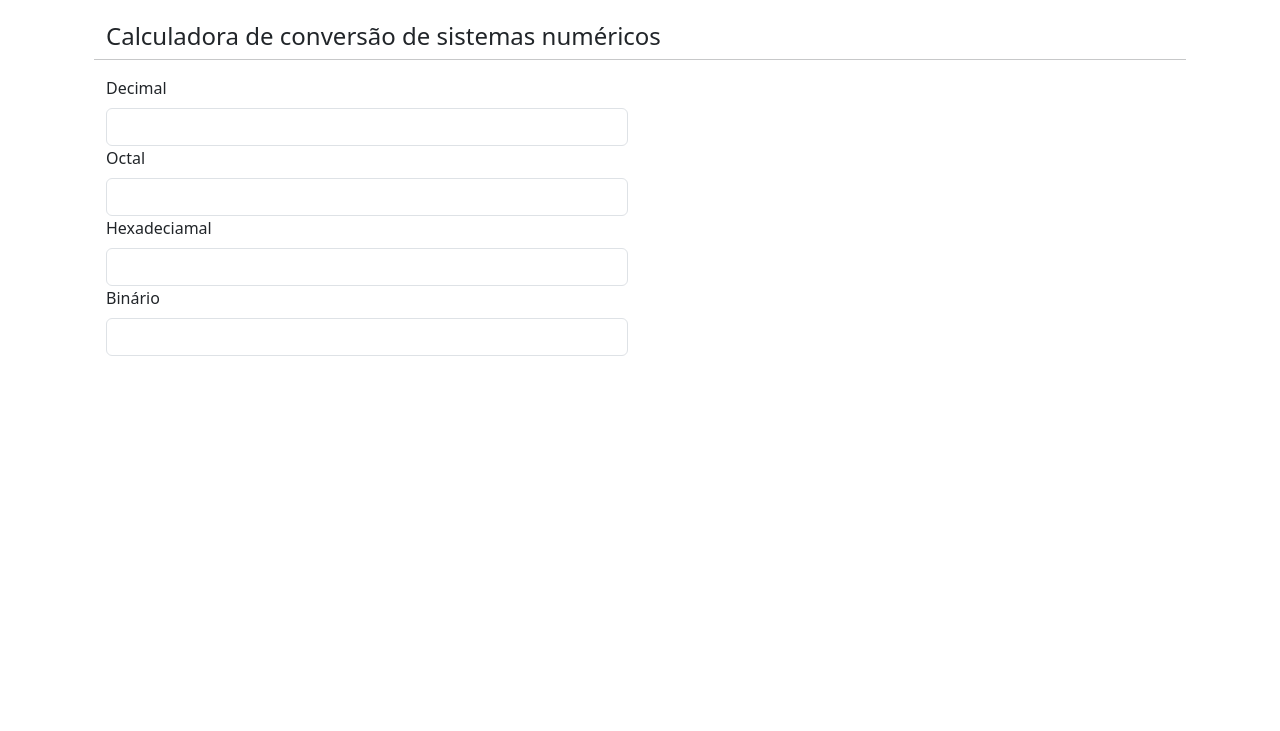
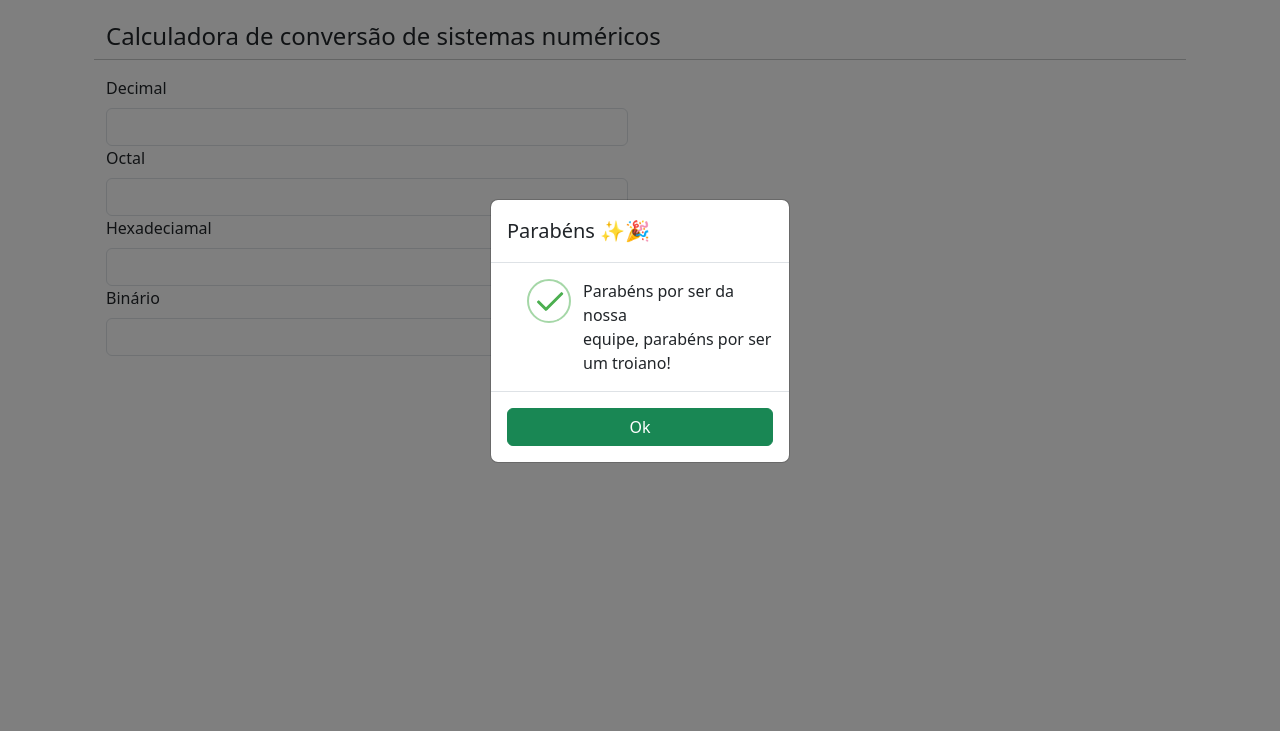
Before and after one commit to eudiogolobo/site-sistemas-numerico, a plain HTML site: page index.html in a window 1280 px wide. Shown: the part 69-800 px from the top of the page. Drawn offline with nearby package versions, Linux system fonts and the light colour scheme.

Commit message:
commit 01

```diff
--- a/documentation.html
+++ b/documentation.html
@@ -37,6 +37,7 @@
 
     <p>Nada por enquanto...</p>
 
+    <script src="https://cdn.jsdelivr.net/npm/bootstrap@5.3.3/dist/js/bootstrap.bundle.min.js" integrity="sha384-YvpcrYf0tY3lHB60NNkmXc5s9fDVZLESaAA55NDzOxhy9GkcIdslK1eN7N6jIeHz" crossorigin="anonymous"></script>
     <script>
         $('#link-documentacao').addClass('active')
     </script>
--- a/index.html
+++ b/index.html
@@ -6,6 +6,170 @@
     <link href="https://cdn.jsdelivr.net/npm/bootstrap@5.3.3/dist/css/bootstrap.min.css" rel="stylesheet" integrity="sha384-QWTKZyjpPEjISv5WaRU9OFeRpok6YctnYmDr5pNlyT2bRjXh0JMhjY6hW+ALEwIH" crossorigin="anonymous">
     <script src="https://code.jquery.com/jquery-3.7.1.min.js" integrity="sha256-/JqT3SQfawRcv/BIHPThkBvs0OEvtFFmqPF/lYI/Cxo=" crossorigin="anonymous"></script>
     <title>Conversor</title>
+    <style>
+        /**
+ * Extracted from: SweetAlert
+ * Modified by: Istiak Tridip
+ */
+
+
+
+ .success-checkmark {
+    width: 40px;
+    height: 40px;
+    margin-left: 20px;
+
+    .check-icon {
+        width: 40px;
+        height: 40px;
+        position: relative;
+        border-radius: 50%;
+        box-sizing: content-box;
+        border: 2px solid #4CAF50;
+
+        &::before {
+            top: 1.5px;
+            left: -1px;
+            width: 15px;
+            transform-origin: 100% 50%;
+            border-radius: 50px 0 0 50px;
+        }
+
+        &::after {
+            top: 0;
+            left: 15px;
+            width: 30px;
+            transform-origin: 0 50%;
+            border-radius: 0 100px 100px 0;
+            animation: rotate-circle 4.25s ease-in;
+        }
+
+        &::before, &::after {
+            content: '';
+            height: 50px;
+            position: absolute;
+            background: #FFFFFF;
+            transform: rotate(-45deg);
+        }
+
+        .icon-line {
+            height: 2.5px;
+            background-color: #4CAF50;
+            display: block;
+            border-radius: 1px;
+            position: absolute;
+            z-index: 10;
+
+            &.line-tip {
+                top: 23px;
+                left: 7px;
+                width: 12.5px;
+                transform: rotate(45deg);
+                animation: icon-line-tip 0.75s;
+            }
+
+            &.line-long {
+                top: 19px;
+                right: 4px;
+                width: 23.5px;
+                transform: rotate(-45deg);
+                animation: icon-line-long 0.75s;
+            }
+        }
+
+        .icon-circle {
+            top: -2px;
+            left: -2px;
+            z-index: 10;
+            width: 40px;
+            height: 40px;
+            border-radius: 50%;
+            position: absolute;
+            box-sizing: content-box;
+            border: 2px solid rgba(76, 175, 80, .5);
+        }
+
+        .icon-fix {
+            top: 4px;
+            width: 2.5px;
+            left: 13px;
+            z-index: 1;
+            height: 45px;
+            position: absolute;
+            transform: rotate(-45deg);
+            background-color: #FFFFFF;
+        }
+    }
+}
+
+@keyframes rotate-circle {
+    0% {
+        transform: rotate(-45deg);
+    }
+    5% {
+        transform: rotate(-45deg);
+    }
+    12% {
+        transform: rotate(-405deg);
+    }
+    100% {
+        transform: rotate(-405deg);
+    }
+}
+
+@keyframes icon-line-tip {
+    0% {
+        width: 0;
+        left: 0.5px;
+        top: 9.5px;
+    }
+    54% {
+        width: 0;
+        left: 0.5px;
+        top: 9.5px;
+    }
+    70% {
+        width: 25px;
+        left: -4px;
+        top: 18.5px;
+    }
+    84% {
+        width: 8.5px;
+        left: 10.5px;
+        top: 24px;
+    }
+    100% {
+        width: 12.5px;
+        left: 7px;
+        top: 22.5px;
+    }
+}
+
+@keyframes icon-line-long {
+    0% {
+        width: 0;
+        right: 23px;
+        top: 27px;
+    }
+    65% {
+        width: 0;
+        right: 23px;
+        top: 27px;
+    }
+    84% {
+        width: 27.5px;
+        right: 0px;
+        top: 17.5px;
+    }
+    100% {
+        width: 23.5px;
+        right: 4px;
+        top: 19px;
+    }
+}
+
+
+    </style>
 </head>
 <body>
     <nav class="navbar sticky-top navbar-expand-lg bg-dark border-bottom border-body" data-bs-theme="dark">
@@ -61,10 +225,47 @@
             </div>
     </div>
 
+    <div class="modal fade modal-sm"  id="modal-redirect" tabindex="-1" data-bs-backdrop="static" data-bs-keyboard="false" aria-hidden="true">
+        <div class="modal-dialog  modal-dialog-centered">
+          <div class="modal-content">
+            <div class="modal-header">
+              <h1 class="modal-title fs-5">Parabéns ✨🎉</h1>
+            </div>
+
+            <div id="body-modal-redirect" class="modal-body" style="display: flex; align-items: start; flex-direction: row;">
+                <div class="success-checkmark">
+                    <div class="check-icon">
+                        <span class="icon-line line-tip"></span>
+                        <span class="icon-line line-long"></span>
+                        <div class="icon-circle"></div>
+                        <div class="icon-fix"></div>
+                    </div>
+                </div>
+                <span style="margin-left: 1rem;">Parabéns por ser da nossa <br> equipe, parabéns por ser <br> um troiano!</span>
+
+            </div>
+
+            <div class="modal-footer g-3">
+              <div id="group-buttons-modal-redirect" class="d-grid gap-2 d-md-flex justify-content-md-centered" style="width:100%">
+                  <button id="btn-redirect-saved" style="width: 100%;" type="button" onmouseleave="" class="btn btn-success" data-bs-dismiss="modal">Ok</button>
+              </div>
+            </div>
+          </div>
+        </div>
+      </div>
 
 
+
+
+<script src="https://cdn.jsdelivr.net/npm/bootstrap@5.3.3/dist/js/bootstrap.bundle.min.js" integrity="sha384-YvpcrYf0tY3lHB60NNkmXc5s9fDVZLESaAA55NDzOxhy9GkcIdslK1eN7N6jIeHz" crossorigin="anonymous"></script>
 <script>
     $(document).ready(()=>{
+
+        setTimeout(() => {
+            $('#modal-redirect').modal('show')
+
+
+        }, 2000);
 
         $('#link-calculadora').addClass('active')
 
```
